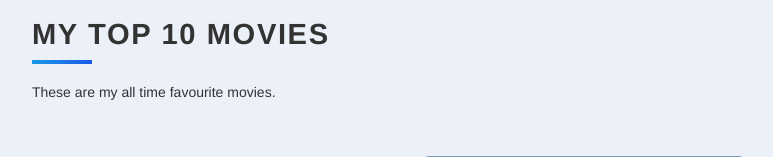
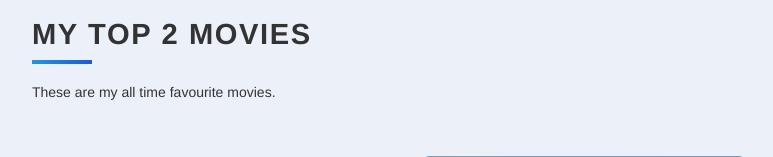
Before and after one commit to Itay01/top-movies, a Flask app: page / in a window 1280 px wide. Shown: the top 157 px of the page, without its empty margins (56-829 px from the left). Run offline with Flask 2, Linux system fonts and the light colour scheme; data comes from the database, SQL or seed files in the repository; some libraries are stand-ins or nearby versions; grey boxes are pictures that could not be loaded.

Commit message:
Auto top movies number

```diff
--- a/main.py
+++ b/main.py
@@ -32,6 +32,8 @@ class Movie(db.Model):
     ranking = db.Column(db.Integer, nullable=True)
     review = db.Column(db.String(250), nullable=True)
     img_url = db.Column(db.String(250), nullable=False)
+
+
 db.create_all()
 
 
@@ -52,7 +54,7 @@ def home():
     for i in range(len(all_movies)):
         all_movies[i].ranking = len(all_movies) - i
     db.session.commit()
-    return render_template("index.html", movies=all_movies)
+    return render_template("index.html", movies=all_movies, len_movies=len(all_movies))
 
 
 @app.route("/add", methods=["GET", "POST"])
--- a/templates/index.html
+++ b/templates/index.html
@@ -9,11 +9,11 @@
   <link rel="stylesheet" href="{{ url_for('static', filename='css/styles.css') }}">
 {% endblock %}
 
-{% block title %}My Top 10 Movies{% endblock %}
+{% block title %}My Top {{ len_movies }} Movies{% endblock %}
 
 {% block content %}
 <div class="container">
-  <h1 class="heading">My Top 10 Movies</h1>
+  <h1 class="heading">My Top {{ len_movies }} Movies</h1>
   <p class="description">These are my all time favourite movies.</p>
     {% for movie in movies %}
   <div class="card" >
```
